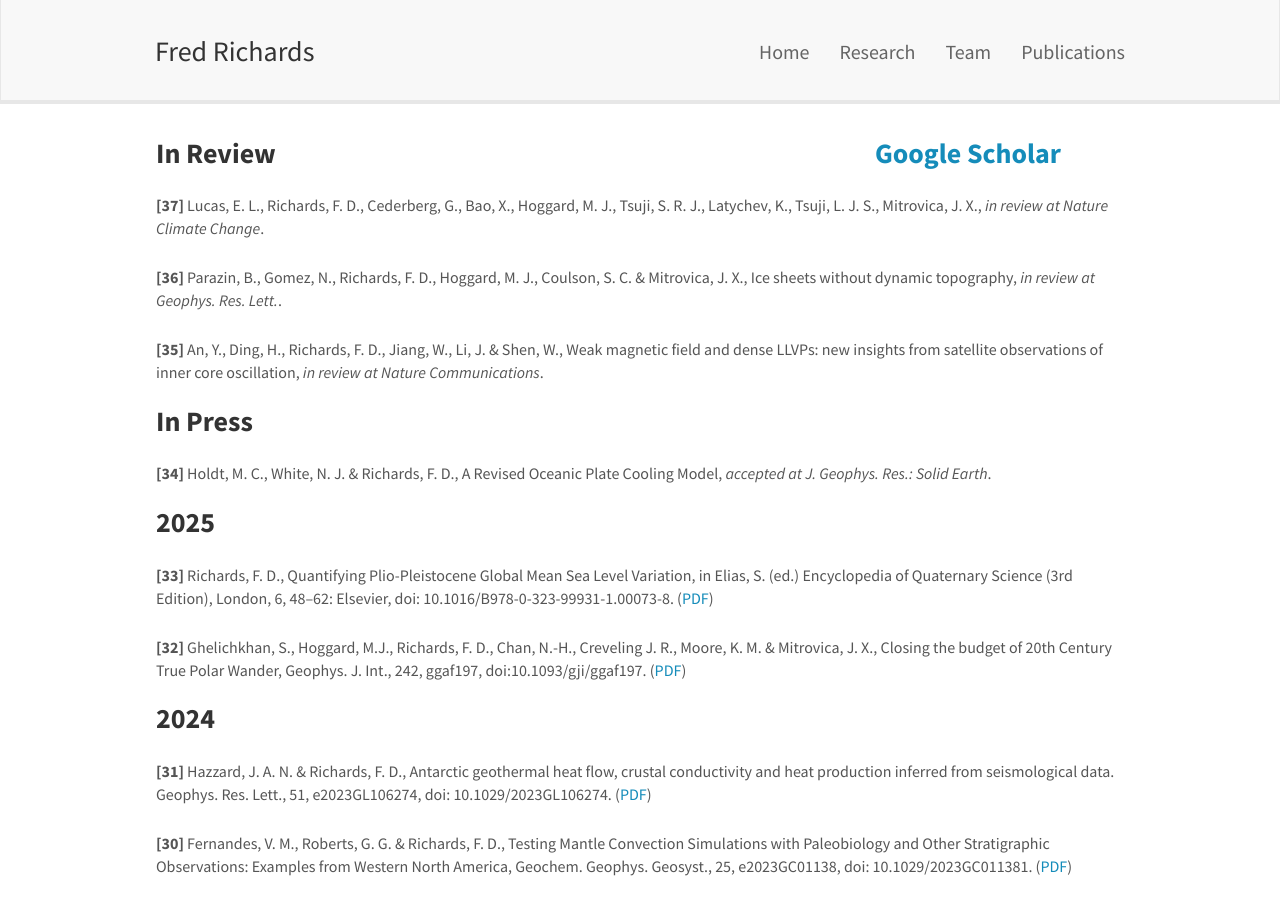
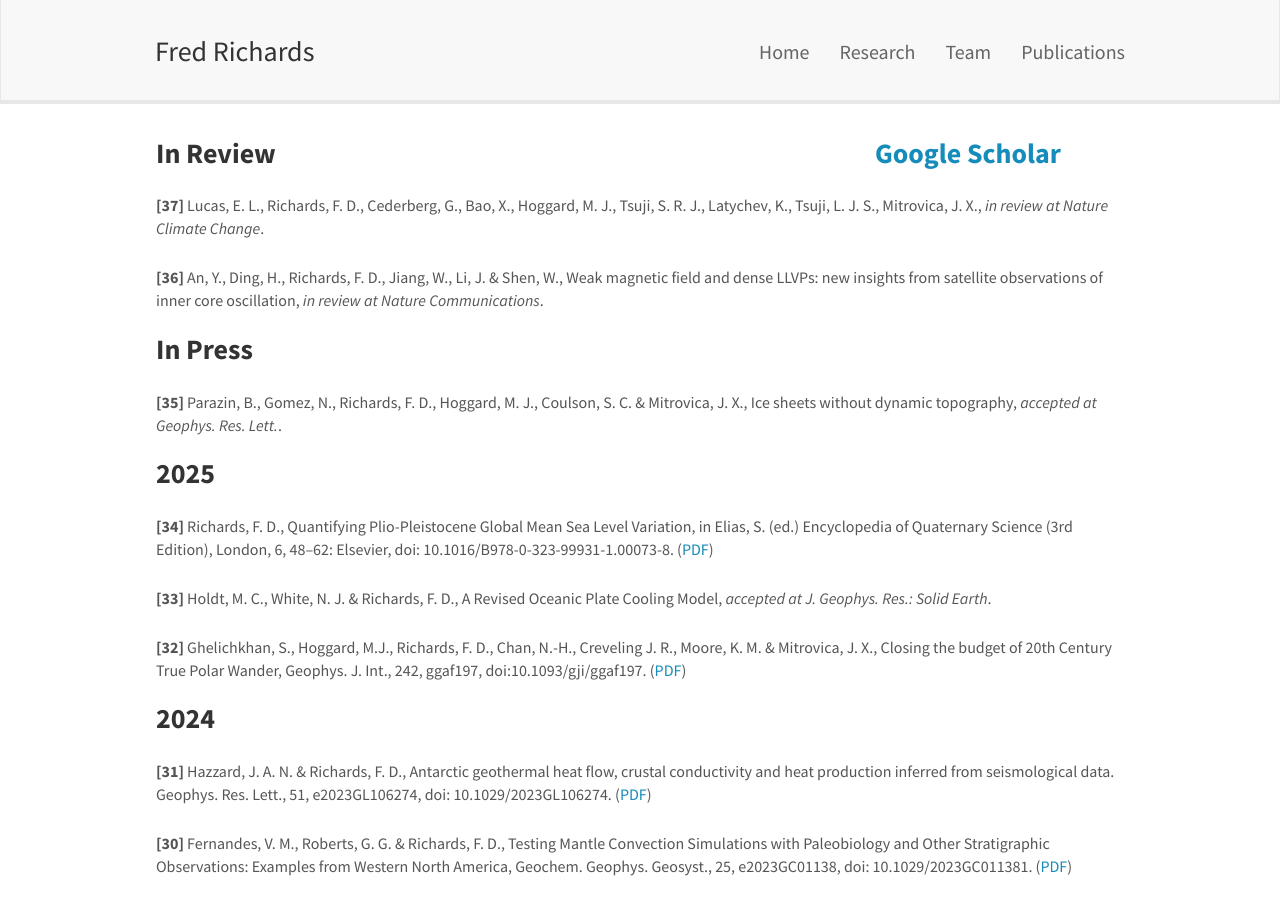
Before and after one commit to freddrichards/freddrichards.github.io, a Jekyll site: the page built from _pages/publications.md, in a window 1280 px wide and 900 px high. Built offline with Jekyll 4.4.1, drawn with Linux system fonts in a browser that asks for light colours; nearby versions of some CDN libraries.

Commit message:
update publications page

```diff
--- a/_pages/publications.md
+++ b/_pages/publications.md
@@ -14,32 +14,31 @@ permalink: /publications/
 </p>
 
 <p style="padding-top:15px">
-**[36]** Parazin, B., Gomez, N., Richards, F. D., Hoggard, M. J., Coulson, S. C. & Mitrovica, J. X., Ice sheets without dynamic topography, *in review at Geophys. Res. Lett.*.
-<!---([PDF](/documents/papers/parazin_etal_2025_grl_inreview.pdf))--->
-</p>
-
-<p style="padding-top:15px">
-**[35]** An, Y., Ding, H., Richards, F. D., Jiang, W., Li, J. & Shen, W., Weak magnetic field and dense LLVPs: new insights from satellite observations of inner core oscillation, *in review at Nature Communications*.
+**[36]** An, Y., Ding, H., Richards, F. D., Jiang, W., Li, J. & Shen, W., Weak magnetic field and dense LLVPs: new insights from satellite observations of inner core oscillation, *in review at Nature Communications*.
 <!---([PDF](/documents/papers/an_etal_2024_natcomms_inreview.pdf))--->
 </p>
 
 <h3 style="font-weight: bold">In Press</h3>
 
 <p style="padding-top:15px">
-**[34]** Holdt, M. C., White, N. J. & Richards, F. D., A Revised Oceanic Plate Cooling Model, *accepted at J. Geophys. Res.: Solid Earth*.
-<!---([PDF](/documents/papers/holdt_etal_2025_jgr_inreview.pdf))--->
+**[35]** Parazin, B., Gomez, N., Richards, F. D., Hoggard, M. J., Coulson, S. C. & Mitrovica, J. X., Ice sheets without dynamic topography, *accepted at Geophys. Res. Lett.*.
+<!---([PDF](/documents/papers/parazin_etal_2025_grl_inreview.pdf))--->
 </p>
 
 <h3 style="font-weight: bold">2025</h3>
 
 <p style="padding-top:15px">
-**[33]** Richards, F. D., Quantifying Plio-Pleistocene Global Mean Sea Level Variation, in Elias, S. (ed.) Encyclopedia of Quaternary Science (3rd Edition), London, 6, 48–62: Elsevier, doi: 10.1016/B978-0-323-99931-1.00073-8. ([PDF](/documents/papers/richards_2024_EQS.pdf))
+**[34]** Richards, F. D., Quantifying Plio-Pleistocene Global Mean Sea Level Variation, in Elias, S. (ed.) Encyclopedia of Quaternary Science (3rd Edition), London, 6, 48–62: Elsevier, doi: 10.1016/B978-0-323-99931-1.00073-8. ([PDF](/documents/papers/richards_2024_EQS.pdf))
+</p>
+
+<p style="padding-top:15px">
+**[33]** Holdt, M. C., White, N. J. & Richards, F. D., A Revised Oceanic Plate Cooling Model, *accepted at J. Geophys. Res.: Solid Earth*.
+<!---([PDF](/documents/papers/holdt_etal_2025_jgr_inreview.pdf))--->
 </p>
 
 <p style="padding-top:15px">
 **[32]** Ghelichkhan, S., Hoggard, M.J., Richards, F. D., Chan, N.-H., Creveling J. R., Moore, K. M. & Mitrovica, J. X., Closing the budget of 20th Century True Polar Wander, Geophys. J. Int., 242, ggaf197, doi:10.1093/gji/ggaf197. ([PDF](/documents/papers/ghelichkhan_etal_2025_gji.pdf))
 </p>
-
 
 <h3 style="font-weight: bold">2024</h3>
 
```
